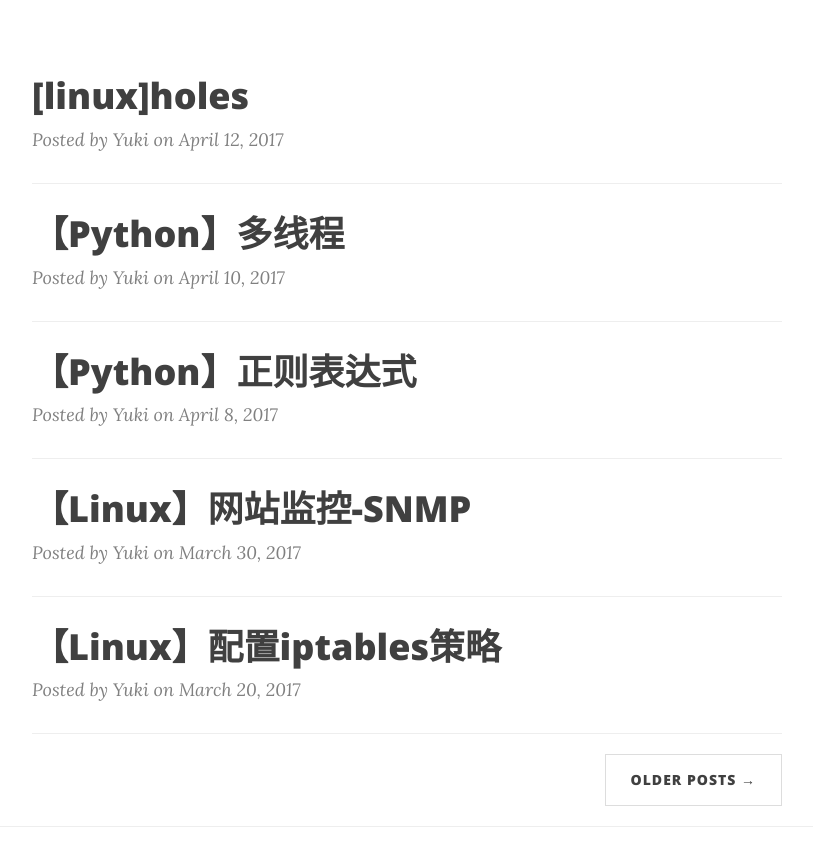
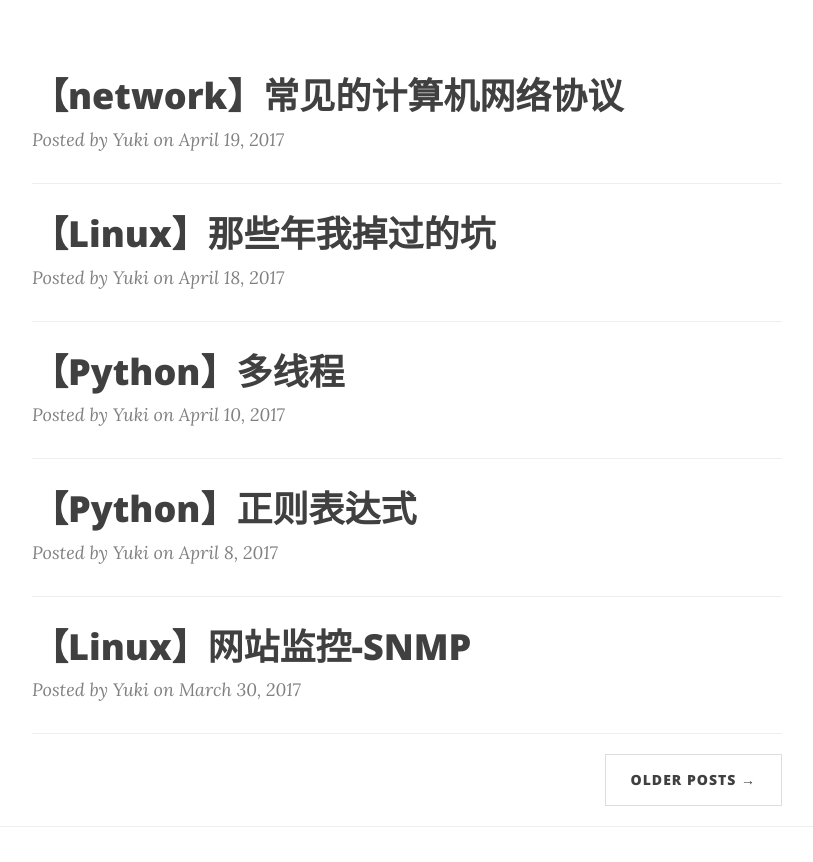
Before and after one commit to PrincessQyy/PrincessQyy.GitHub.io, a Jekyll site: the page built from index.html, in a window 1280 px wide and 1400 px high, cut to the strip 452-1314 px from the top of the window. Shown: the whole strip, without its empty margins (233-1046 px from the left). Built offline with Jekyll 4.4.1, drawn with Linux system fonts in a browser that asks for light colours; nearby versions of some CDN libraries; the list of posts is cut into pages by our own code; part of the change alters nothing that is shown.

Commit message:
write blogs

```diff
--- a/_posts/2017-4-12-[Linux]holes.md
+++ b/_posts/2017-4-12-[Linux]holes.md
@@ -1,5 +1,14 @@
-#!/bin bash 和  #！/bin/sh
+---
+layout:     post
+title:      "【Linux】那些年我掉过的坑"
+date:       2017-04-18 20:53:00
+author:     "Yuki"
+---
 
-权限问题
+这篇博客，持续更新，主要是记录一些容易被人忽略的点。
 
-source和bash
+#### 权限问题
+
+之前在学习Linux权限的时候，想必大多数课程都会说，对于r、w、x这三个权限，记住对应的值是4、2、1就行了，在学到umask（文件的默认权限）时，我发现单纯使用数值计算有个bug，普通用户创建的文件权限一般是：666-umask，通过命令 `umask 003`把umask的值设为003,然后以普通用户身份创建一个文件，这里我创建的叫 `test_file`，按照数值计算的结果，666-003=663,文件的权限应该为：rw-rw--wx，发现bug了吗？初始的 666 对应的权限是 rw-rw-rw，减去umask后，这种计算方式还多出了个x权限，显然，这是不可能的，所以简单利用数值计算的时候，要注意这个坑！比较保险的算法就是权限直接相减，比如666和003，转化为权限分别为：：rw-rw-rw 、-------wx，相减后，权限是：rw-rw-r--,验证如下：
+
+<img src="../../../../../img/blogs/holes/01.png">
--- /dev/null
+++ b/_posts/2017-4-19-[network]protocols.md
@@ -0,0 +1,24 @@
+---
+layout:     post
+title:      "【network】常见的计算机网络协议"
+date:       2017-04-19 20:39:00
+author:     "Yuki"
+---
+
+这几天面试京东，所以把之前学过的的协议都总结了一下，主要有ARP、IP、ICMP、TCP、UDP、DNS、HTTP，话不多说，下面就开始吧。
+
+#### ARP
+
+关于ARP，首先要说的是它是网络层的协议，虽然他是将IP地址解析为MAC地址，看起来好像是链路层的活儿，但它是根据网络层IP数据包包头中的IP地址信息解析出目标硬件地址（MAC地址）信息的，所以这是一个网络层的协议。
+
+工作原理如下：
+
+1. 主机A想向主机B发包，首先，他会查看自己的ARP缓存表的信息，ARP缓存是个用来储存IP地址和MAC地址的缓冲区，其本质就是一个IP地址到MAC地址的映射，若是找到了缓存记录，主机A就可以构建以太网帧，在首部填上源目MAC地址，将包发给主机B。
+
+2. 若是没有找到缓存记录，主机A会将ARP请求帧广播到本地网络上的所有主机。源主机A的IP地址和MAC地址都包括在ARP请求中。本地网络上的每台主机都接收到ARP请求并且检查是否与自己的IP地址匹配。如果主机发现请求的IP地址与自己的IP地址不匹配，它将丢弃ARP请求。
+
+3. 主机B确定ARP请求中的IP地址与自己的IP地址匹配，则将主机A的IP地址和MAC地址映射添加到本地ARP缓存中。主机B将包含其MAC地址的ARP回复消息直接发送回主机A。
+
+4. 当主机A收到从主机B发来的ARP回复消息时，会用主机B的IP和MAC地址映射更新ARP缓存。本机缓存是有生存期的，生存期结束后，将再次重复上面的过程。主机B的MAC地址一旦确定，主机A就能向主机B发送IP通信了。
+
+#### IP
```
Also changed, not shown: img/blogs/holes/01.png (added).
